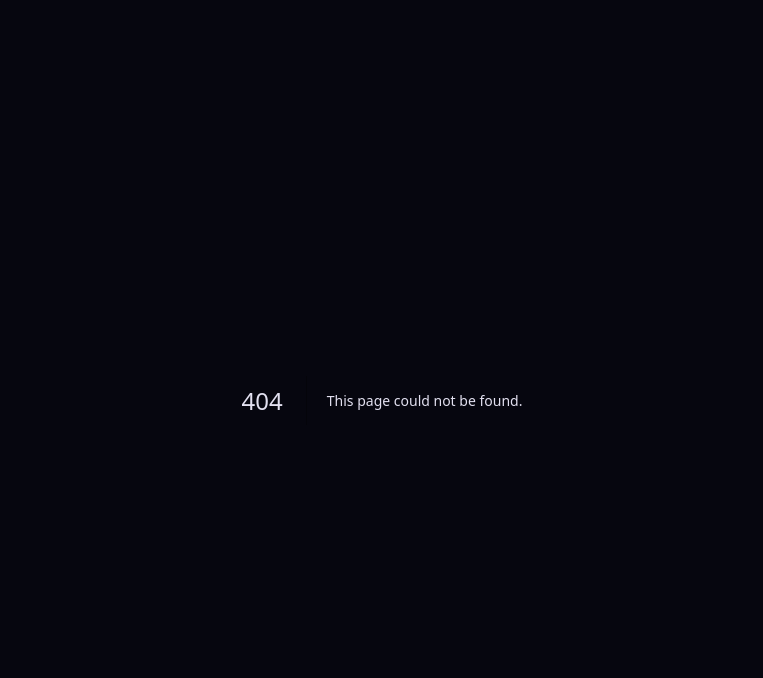
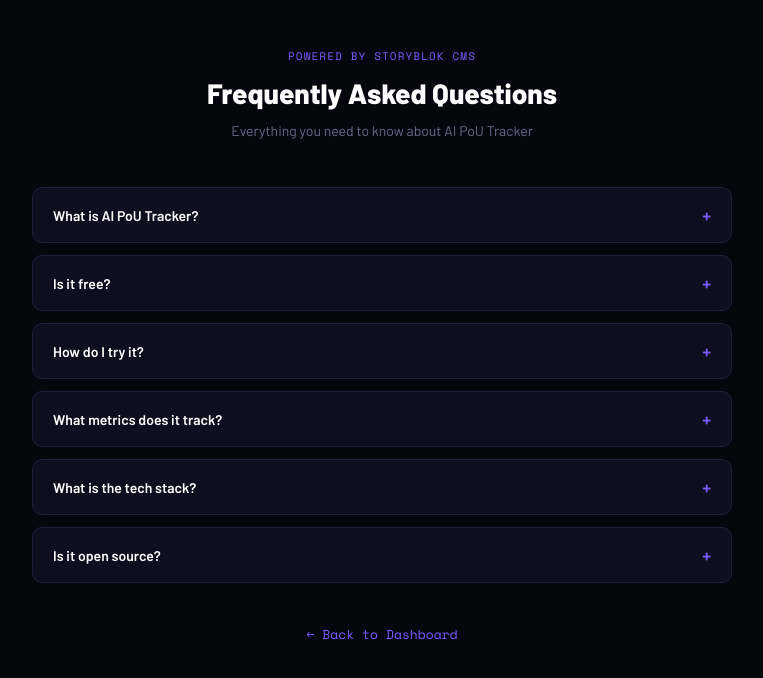
Before and after one commit to Cloud-Architect-Emma/ai-pou-tracker, a Next.js app: page /faq in a window 1280 px wide. Before the commit this address had no page. Shown: the top 678 px of the page, without its empty margins (258-1021 px from the left). Built offline with nearby package versions, Linux system fonts and the light colour scheme; no server answers.

Commit message:
Add Storyblok FAQ page

```diff
--- a/package.json
+++ b/package.json
@@ -9,6 +9,7 @@
     "lint": "eslint ."
   },
   "dependencies": {
+    "@storyblok/react": "^6.1.9",
     "next": "14.2.3",
     "react": "^18.3.1",
     "react-dom": "^18.3.1",
--- /dev/null
+++ b/pages/faq.js
@@ -0,0 +1,93 @@
+import { useEffect, useState } from "react";
+
+const T = {
+  bg:      "#06060f",
+  surface: "#0e0e1f",
+  s2:      "#13132a",
+  border:  "#1f1f3a",
+  accent:  "#7c5cfc",
+  dim:     "#6b6b8a",
+  mono:    "'Space Mono', monospace",
+};
+
+export async function getStaticProps() {
+  try {
+    const token = process.env.NEXT_PUBLIC_STORYBLOK_TOKEN;
+    const res = await fetch(
+      `https://api.storyblok.com/v2/cdn/stories/faq?version=published&token=${token}`
+    );
+    const data = await res.json();
+    return { props: { story: data.story ?? null } };
+  } catch {
+    return { props: { story: null } };
+  }
+}
+
+const FAQS = [
+  { q: "What is AI PoU Tracker?", a: "A real-time observability dashboard that proves your AI is useful, not just running." },
+  { q: "Is it free?", a: "Yes. The free tier tracks up to 1,000 requests per month with no signup required." },
+  { q: "How do I try it?", a: "Visit https://ai-pou-tracker.vercel.app and use the Quick Test box — no account needed." },
+  { q: "What metrics does it track?", a: "AI success rate, cache efficiency, latency, fallback patterns, and a live Proof of Usefulness score." },
+  { q: "What is the tech stack?", a: "Next.js 14, Upstash Redis, HuggingFace Inference API, Recharts, and Vercel edge deployment." },
+  { q: "Is it open source?", a: "Yes! Full source code at github.com/Cloud-Architect-Emma/ai-pou-tracker" },
+];
+
+export default function FAQ({ story }) {
+  const [open, setOpen] = useState(null);
+  const headline = story?.content?.body?.[0]?.headline ?? null;
+
+  return (
+    <main style={{ background: T.bg, minHeight: "100vh", padding: "48px 24px", fontFamily: "Barlow, sans-serif" }}>
+      <div style={{ maxWidth: 700, margin: "0 auto" }}>
+
+        {/* Header */}
+        <div style={{ textAlign: "center", marginBottom: 48 }}>
+          <div style={{ fontFamily: T.mono, fontSize: 11, color: T.accent, letterSpacing: ".1em", textTransform: "uppercase", marginBottom: 12 }}>
+            Powered by Storyblok CMS
+          </div>
+          <h1 style={{ fontSize: 28, fontWeight: 800, color: "#fff", marginBottom: 12 }}>
+            Frequently Asked Questions
+          </h1>
+          {headline && (
+            <p style={{ fontSize: 14, color: T.dim, background: T.s2, border: `1px solid ${T.border}`, borderRadius: 8, padding: "12px 16px", marginTop: 16 }}>
+              {headline}
+            </p>
+          )}
+          <p style={{ fontSize: 14, color: T.dim, marginTop: 12 }}>
+            Everything you need to know about AI PoU Tracker
+          </p>
+        </div>
+
+        {/* FAQ Items */}
+        <div style={{ display: "flex", flexDirection: "column", gap: 12 }}>
+          {FAQS.map((faq, i) => (
+            <div
+              key={i}
+              style={{ background: T.surface, border: `1px solid ${open === i ? T.accent : T.border}`, borderRadius: 10, overflow: "hidden", transition: "border-color .2s" }}
+            >
+              <button
+                onClick={() => setOpen(open === i ? null : i)}
+                style={{ width: "100%", display: "flex", justifyContent: "space-between", alignItems: "center", padding: "16px 20px", background: "transparent", border: "none", cursor: "pointer", color: "#fff", fontSize: 14, fontWeight: 600, fontFamily: "Barlow, sans-serif", textAlign: "left" }}
+              >
+                {faq.q}
+                <span style={{ color: T.accent, fontSize: 18, flexShrink: 0, marginLeft: 12 }}>{open === i ? "−" : "+"}</span>
+              </button>
+              {open === i && (
+                <div style={{ padding: "0 20px 16px", fontSize: 13, color: T.dim, lineHeight: 1.7 }}>
+                  {faq.a}
+                </div>
+              )}
+            </div>
+          ))}
+        </div>
+
+        {/* Back link */}
+        <div style={{ textAlign: "center", marginTop: 40 }}>
+          <a href="/" style={{ color: T.accent, fontSize: 13, textDecoration: "none", fontFamily: T.mono }}>
+            ← Back to Dashboard
+          </a>
+        </div>
+      </div>
+    </main>
+  );
+}
```
Also changed, not shown: 1 other file (tests, documents, lock files or other folders).
